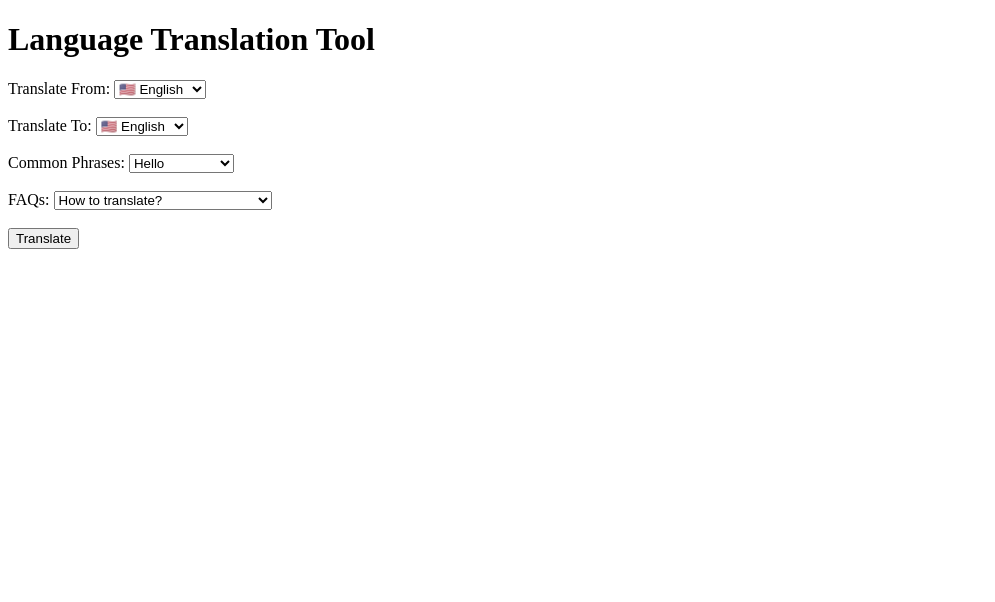
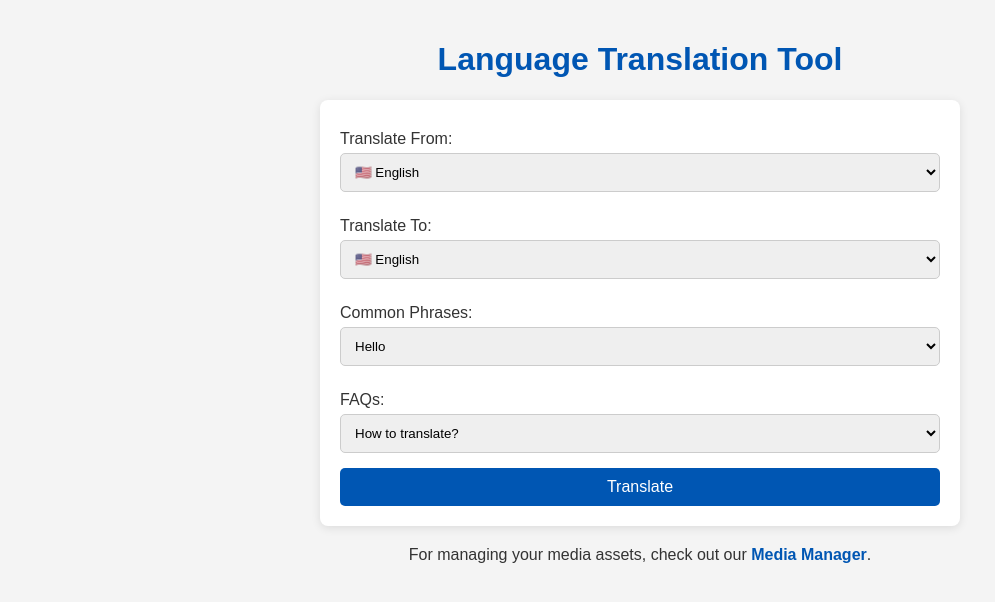
Before and after one commit to SHORETALENT/weather-tomorrow, a plain HTML site: page index.html in a window 1280 px wide. Shown: the whole page, without its empty margins (0-995 px from the left). Drawn offline with Linux system fonts and the light colour scheme.

Commit message:
Update index.html

```diff
--- a/index.html
+++ b/index.html
@@ -3,7 +3,73 @@
 <head>
     <meta charset="UTF-8">
     <meta name="viewport" content="width=device-width, initial-scale=1.0">
-    <title>Language Translation Dropdowns</title>
+    <title>Language Translation Tool - Media Manager</title>
+    <style>
+        body {
+            font-family: Arial, sans-serif;
+            background-color: #f4f4f4;
+            color: #333;
+            margin: 0;
+            padding: 20px;
+        }
+
+        h1 {
+            text-align: center;
+            color: #0056b3;
+        }
+
+        form {
+            background: #fff;
+            padding: 20px;
+            border-radius: 8px;
+            box-shadow: 0 2px 10px rgba(0, 0, 0, 0.1);
+            max-width: 600px;
+            margin: 0 auto;
+        }
+
+        label {
+            display: block;
+            margin: 10px 0 5px;
+        }
+
+        select {
+            width: 100%;
+            padding: 10px;
+            margin-bottom: 15px;
+            border-radius: 5px;
+            border: 1px solid #ccc;
+        }
+
+        button {
+            background-color: #0056b3;
+            color: white;
+            padding: 10px;
+            border: none;
+            border-radius: 5px;
+            cursor: pointer;
+            width: 100%;
+            font-size: 16px;
+        }
+
+        button:hover {
+            background-color: #004494;
+        }
+
+        .link-container {
+            text-align: center;
+            margin-top: 20px;
+        }
+
+        .link-container a {
+            color: #0056b3;
+            text-decoration: none;
+            font-weight: bold;
+        }
+
+        .link-container a:hover {
+            text-decoration: underline;
+        }
+    </style>
 </head>
 <body>
 
@@ -18,10 +84,9 @@
         <option value="fr">🇫🇷 French</option>
         <option value="de">🇩🇪 German</option>
         <option value="zh">🇨🇳 Chinese</option>
+        <option value="zh">🇨🇳 Chines2e</option>
         <!-- Add more languages as needed -->
     </select>
-
-    <br><br>
 
     <!-- Second Dropdown: Select Language to Translate To -->
     <label for="to-language">Translate To:</label>
@@ -34,8 +99,6 @@
         <!-- Add more languages as needed -->
     </select>
 
-    <br><br>
-
     <!-- Third Dropdown: Common Phrases -->
     <label for="common-phrases">Common Phrases:</label>
     <select id="common-phrases">
@@ -46,8 +109,6 @@
         <option value="please">Please</option>
         <!-- Add more phrases as needed -->
     </select>
-
-    <br><br>
 
     <!-- Fourth Dropdown: FAQs -->
     <label for="faqs">FAQs:</label>
@@ -60,10 +121,12 @@
         <!-- Add more FAQs as needed -->
     </select>
 
-    <br><br>
-
     <button type="submit">Translate</button>
 </form>
 
+<div class="link-container">
+    <p>For managing your media assets, check out our <a href="https://www.example.com/media-manager" target="_blank">Media Manager</a>.</p>
+</div>
+
 </body>
 </html>
```
